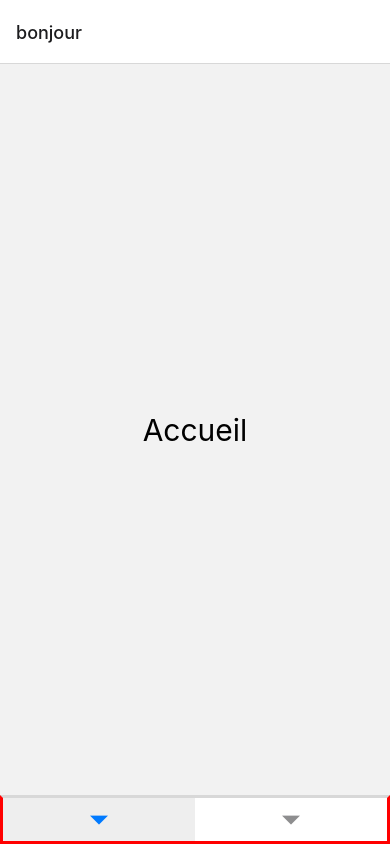
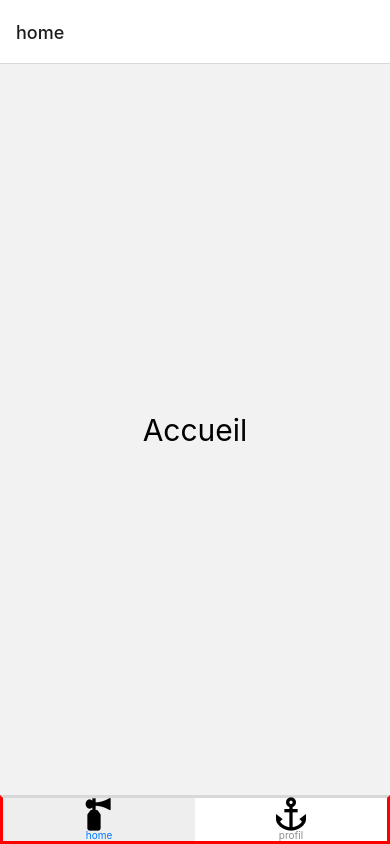
Before and after one commit to webdevproformation/react-native-d-avril-2023, a React Native app in the folder jour6-menu/: screen / in a window 390 px wide. Built offline with nearby package versions, Linux system fonts and the light colour scheme.

Commit message:
ajouter des images

```diff
--- a/jour6-menu/App.js
+++ b/jour6-menu/App.js
@@ -3,14 +3,14 @@ import { StyleSheet, Text, View } from 'react-native';
 
 import { NavigationContainer } from "@react-navigation/native"
 import { createBottomTabNavigator } from '@react-navigation/bottom-tabs';
-import MaterialCommunityIcons from 'react-native-vector-icons/MaterialCommunityIcons';
-
 
 import Accueil from "./composants/Accueil"
 import Profil from "./composants/Profil"
 
+import MaterialCommunityIcons from 'react-native-vector-icons/MaterialCommunityIcons';
+
 const Menu = createBottomTabNavigator()
-
+// rdv 13h40
 export default function App() {
   return (
     <View style={styles.container}>
@@ -18,13 +18,25 @@ export default function App() {
       <Menu.Navigator screenOptions={{
         tabBarActiveBackgroundColor : "#eee",
         tabBarStyle : { borderColor : "red" , borderWidth : 3 },
-        tabBarShowLabel : false,
-        title : "bonjour"
-
+        tabBarShowLabel : true,
       }}>
         {/** https://reactnavigation.org/docs/bottom-tab-navigator */}
-        <Menu.Screen name="home" component={Accueil} />
-        <Menu.Screen name="profil" component={Profil}/>
+        <Menu.Screen name="home" component={Accueil}
+          options={{
+            tabBarIcon : function(){
+              return <MaterialCommunityIcons name="air-horn" color="black" size={40} />
+            }
+          }} />
+          {/**  npm i ... => https://www.npmjs.com/
+           *  react-native-vector-icons
+           * https://www.npmjs.com/package/react-native-vector-icons
+           * https://pictogrammers.com/library/mdi/
+           */}
+        <Menu.Screen name="profil" component={Profil} options={{
+          tabBarIcon : function(){
+            return <MaterialCommunityIcons name="anchor" color="black" size={40} />
+          }
+        }}/>
        </Menu.Navigator>
       </NavigationContainer>
       <StatusBar style="auto" />
```
